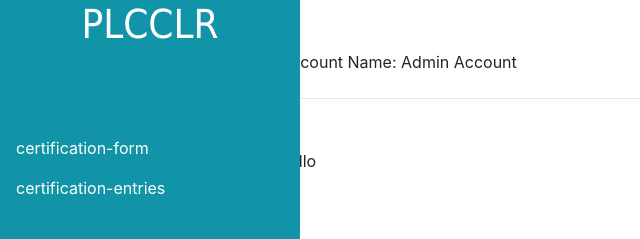
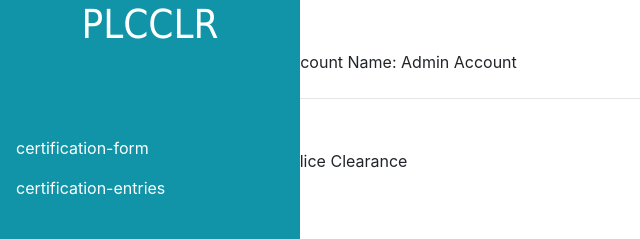
Before and after one commit to octal-laurence/plcclr-ui, a Next.js app: page / in a window 1280 px wide. Shown: the top 239 px of the page, without its empty margins (0-640 px from the left). Built offline with nearby package versions, Linux system fonts and the light colour scheme.

Commit message:
11-21-2018

```diff
--- a/pages/app.js
+++ b/pages/app.js
@@ -7,7 +7,7 @@ import Container from './components/container';
 export default () => (
   <Layout>
     <div>
-      hello
+      Police Clearance
     </div>
   </Layout>
 );
```
